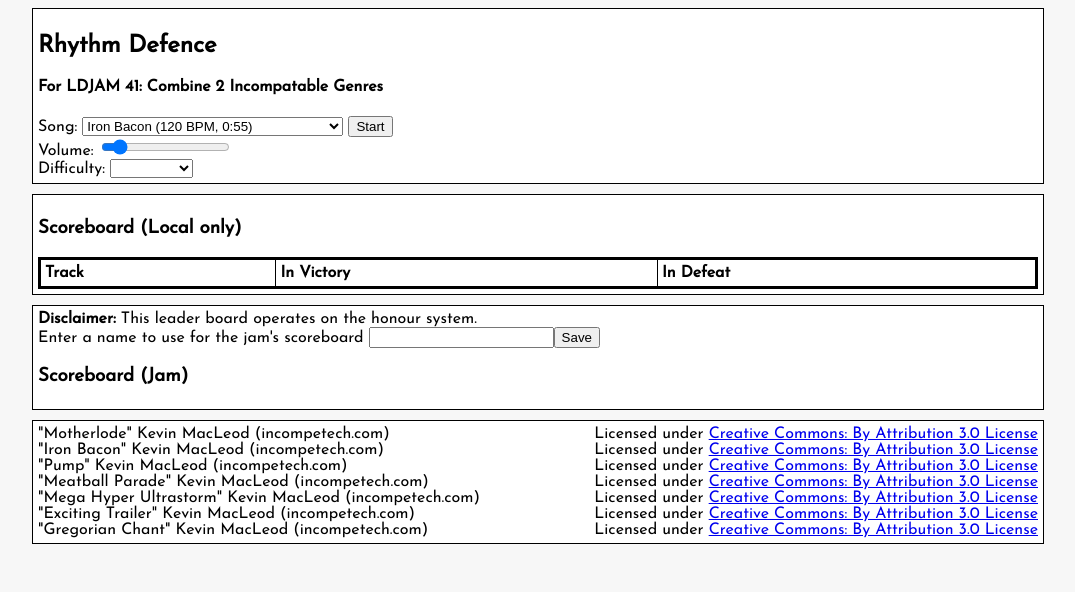
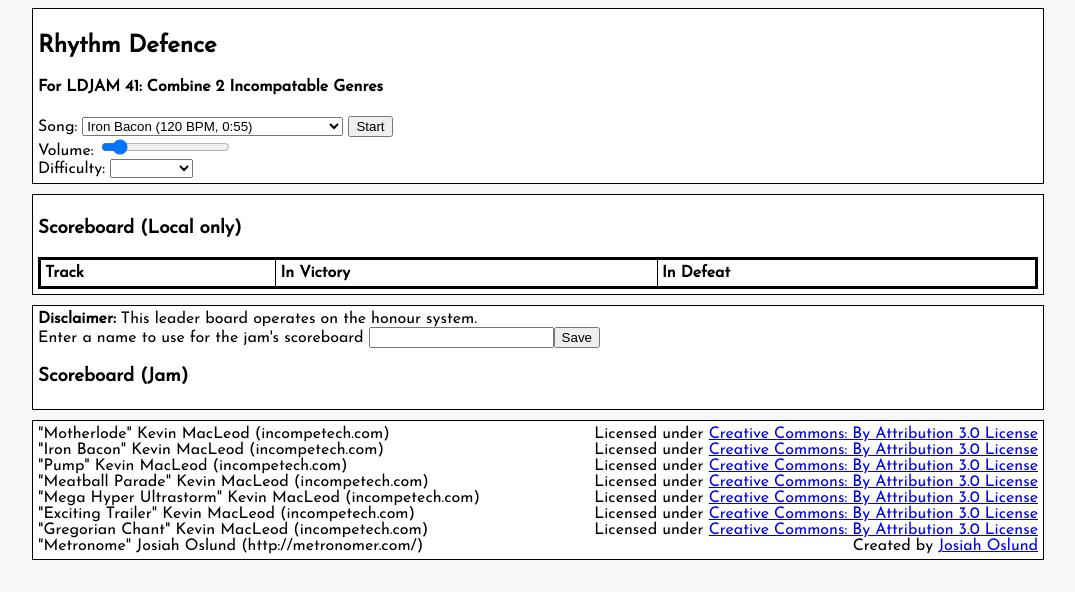
Before and after one commit to MatthewRobertMason/Mammoth-Sheep-Scout, a plain HTML site: page index.html in a window 1280 px wide. Shown: the whole page, without its empty margins (102-1177 px from the left). Drawn offline with nearby package versions, Linux system fonts and the light colour scheme.

Commit message:
added metronome credit

```diff
--- a/index.html
+++ b/index.html
@@ -240,6 +240,11 @@
           <div class='licence'>Licensed under <a href='http://creativecommons.org/licenses/by/3.0/'>Creative Commons: By Attribution 3.0 License</a></div>
         </div>
 
+        <div class='credit-row'>
+          <div class='credit'>"Metronome" Josiah Oslund (http://metronomer.com/)</div>
+          <div class='licence'>Created by <a href='http://josiaho.com/'>Josiah Oslund</a></div>
+        </div>
+
         <div style='clear:both'></div>
       </div>
     </div>
```
